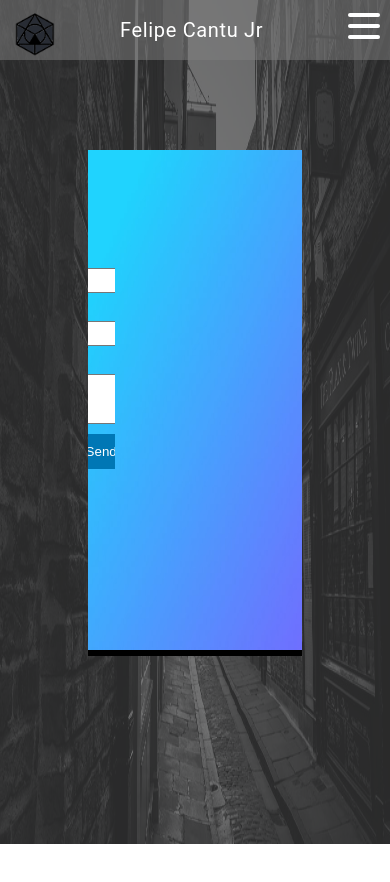
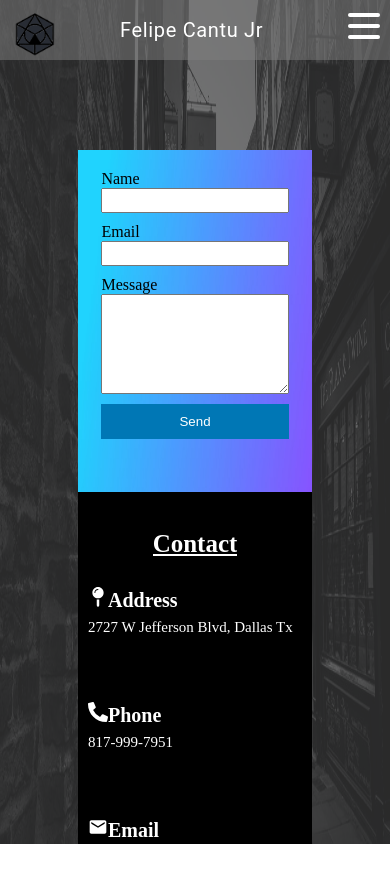
Before and after one commit to FelipeCantu/FelipePortfolio, a React (Create React App) app: page /Contact in a window 390 px wide. Shown: the top 882 px of the page. Before the commit the page ends 844 px from the top, so only its background shows below. Built offline with nearby package versions, Linux system fonts and the light colour scheme.

Commit message:
responsive contacts

```diff
--- a/src/App.js
+++ b/src/App.js
@@ -42,11 +42,12 @@ function App() {
   );
 }
 
-const Overflow = styled.div `
+const Overflow = styled.div`
   padding-top: 100px;
   height: 100vh;
   overflow: auto;
   position: absolute;
+  width: 100%;
   z-index: -1;
   @media (max-width: 768px) {
     width: 100%;
--- a/src/components/Contact.jsx
+++ b/src/components/Contact.jsx
@@ -13,7 +13,6 @@ function Contact() {
           <Section>
             <Content>
               <img src="images/bgblue.jpeg" />
-              <h2></h2>
               <Form />
             </Content>
             <Contacts>
@@ -46,15 +45,15 @@ img {
   position: absolute;
 height: 100vh;
 width: 100%;
-padding: 0;
-margin: 0;
 background-size: cover;
 z-index: -1;
 }
 @media (max-width: 400px) {
   height: 100vh;
-z-index: 2;
-
+  z-index: 2;
+  height: 100vh;
+  overflow: auto;
+  height: 1000px;
 }
 `
 
@@ -65,39 +64,45 @@ z-index: 10;
 width: 100%;
 height: 100vh;
 padding-top: -10px;
+overflow: auto;
 `;
 
 const Section = styled.div`
 display: flex;
 position: relative;
-background: black;
 margin: auto;
-padding: auto;
 height: 60%;
-width: 55%;
+width: 60%;
 margin-top: 150px;
-img {
-  width: 500px;
-  height: 500px;
-  padding-right: 50px;
-  }
-  h2 {
-    color: white;
-  }
+background: blue;
+@media (max-width: 1126px) {
+  background: purple;
+  display: grid;
+  height: 100vh;
+}
 `
 
 const Content = styled.div`
-z-index: 3;
-width: 70%
+  background: red;
+  width: 100%;
+  z-index: 3;
+  @media (max-width: 1126px) {
+    height: 300px
+    margin-bottom: 1px;
+  }
 `
 const Contacts = styled.div`
-  // background: blue;
+  z-index: 3;
+  background: black;
   display: flex;
   float: right;
-  width: 490px;
+  width: 60%;
   color: white;
-  margin-left: 100px;
-
+  @media (max-width: 1126px) {
+    width: 100%;
+    height: 450px;
+    margin-bottom: 30px 0;
+  }
 `
 
 const ContactIcons = styled.div`
@@ -124,6 +129,22 @@ const ContactIcons = styled.div`
   }
   display: grid;
   padding: 10px;
+  @media (max-width: 1126px) {
+    width: 100%;
+    h1 {
+      font-size: 25px;
+    }
+    h2 {
+      font-size: 20px;
+      margin: 0 0-30px 0;
+    }
+    p {
+      font-size: 15px;
+    }
+    a {
+      font-size: 15px;
+     }
+  }
 `
 
 const SoicalIcons = styled.div `
@@ -134,6 +155,8 @@ const SoicalIcons = styled.div `
   a {
     margin-right: 5px;
     color: white;
+  }
+  @media (max-width: 1126px) {
 
   }
 `
--- a/src/components/Form.jsx
+++ b/src/components/Form.jsx
@@ -40,20 +40,24 @@ export const Form = () => {
 };
 
 const FormData = styled.div`
-    // background: blue;
-    margin-top: 100px;
+    width: 80%;
+    margin: 100px auto;
     form {
         display: grid;
-        align-items: center;
-        justify-content: center;
     }
     input {
-        width: 300px;
+        width: 100%;
         margin-bottom: 10px;
         height: 25px;
     }
     textarea {
-        height: 50px;
+        height: 100px;
+    }
+    @media (max-width: 1126px) {
+        // background: green;
+        margin: auto;
+        height: 100%;
+        padding-top: 20px;
     }
 `
 
@@ -64,6 +68,9 @@ const StyledButton = styled.button`
   cursor: pointer;
   border: none;
   margin-top: 10px;
+  @media (max-width: 1126px) {
+    z-index: 12;
+  }
 `;
 
 export default Form
--- a/src/components/Navbar/Navbar.jsx
+++ b/src/components/Navbar/Navbar.jsx
@@ -27,6 +27,7 @@ const Nav = styled.nav`
   background: rgba(128,128,128,0.5);
   justify-content: space-between;
   padding-left: 200px;
+  z-index: 10;
   @media (max-width: 1250px) {
     padding-left: 10px;
   }
```
